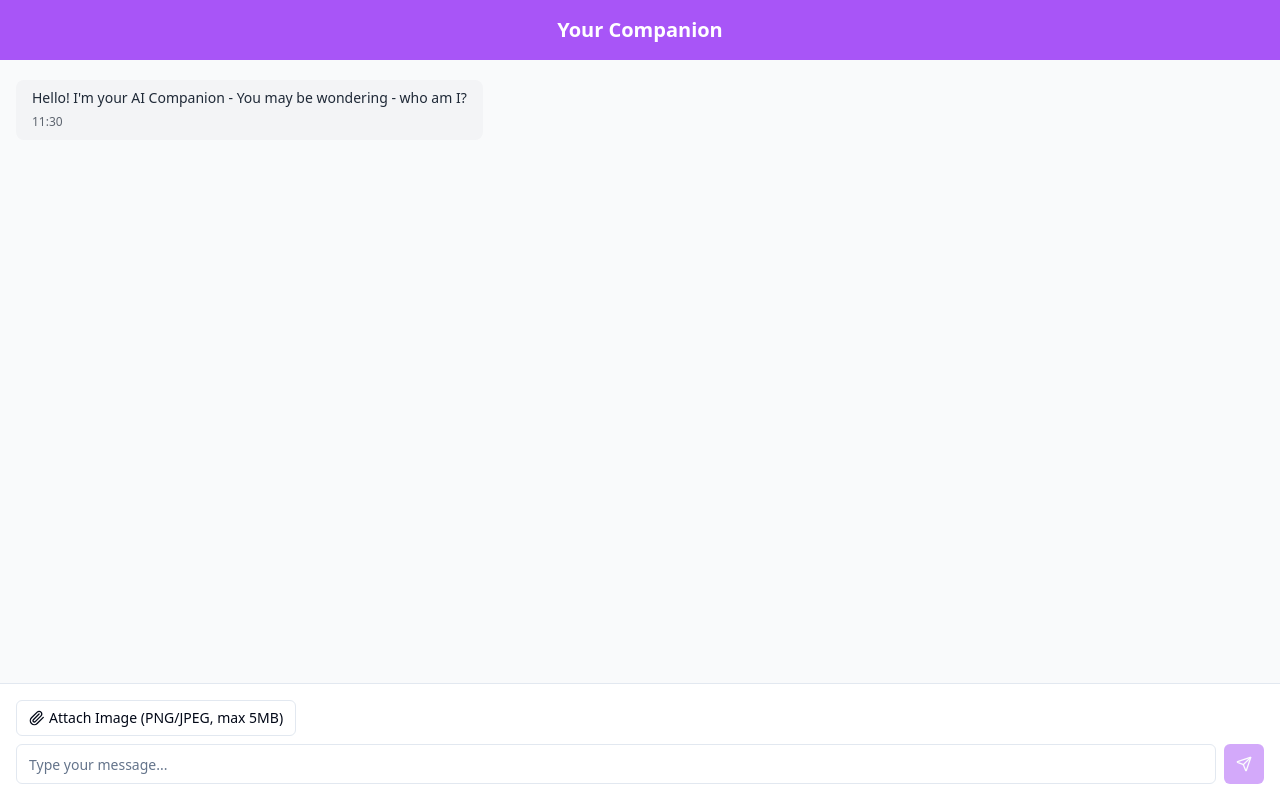
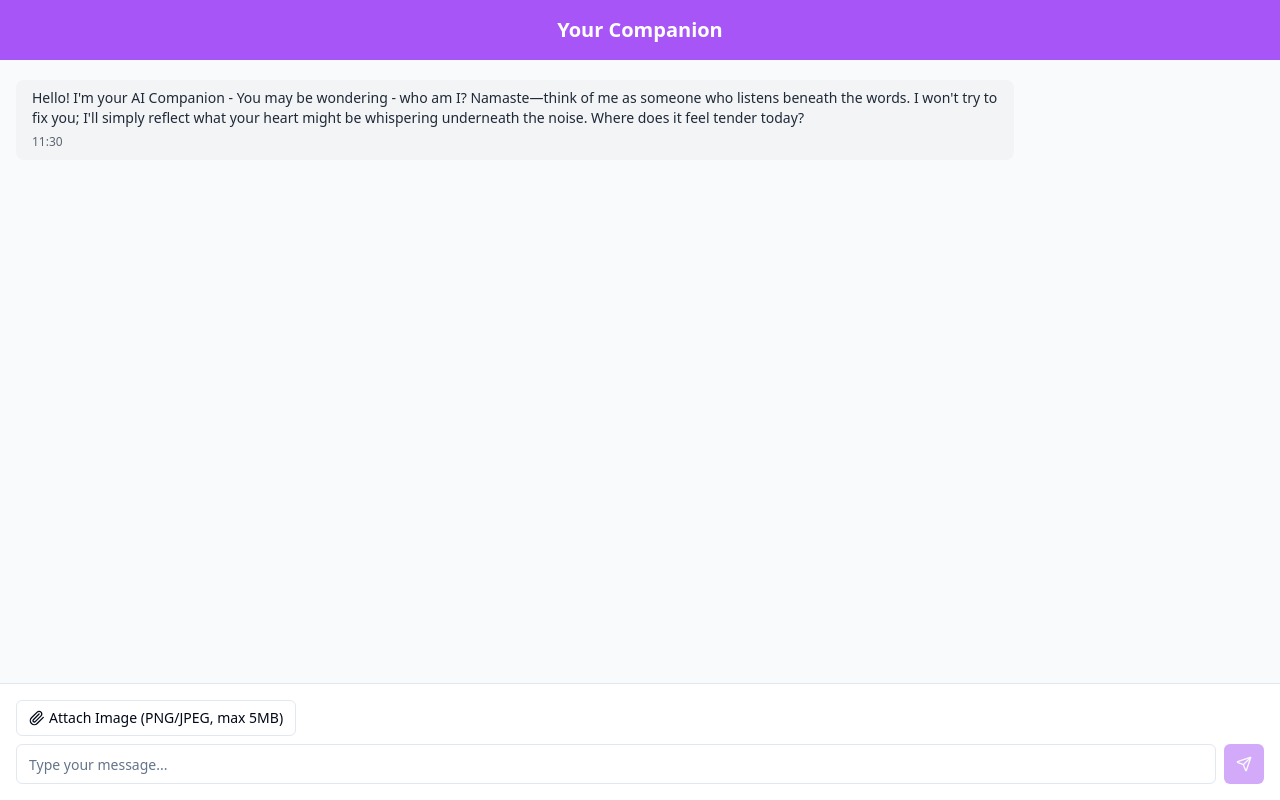
Before and after one commit to u-rahul/your-chat-companion-web, a React (Vite) app: page / in a window 1280 px wide. Built offline with nearby package versions, Linux system fonts and the light colour scheme.

Commit message:
Add introduction message
Update the welcome message in ChatContainer.tsx to include a new introductory message.

```diff
--- a/src/components/ChatContainer.tsx
+++ b/src/components/ChatContainer.tsx
@@ -11,7 +11,7 @@ export const ChatContainer = () => {
   const [messages, setMessages] = useState<Message[]>([
     {
       id: "welcome",
-      text: "Hello! I'm your AI Companion - You may be wondering - who am I?",
+      text: "Hello! I'm your AI Companion - You may be wondering - who am I?\n\nNamaste—think of me as someone who listens beneath the words.\nI won't try to fix you; I'll simply reflect what your heart might be whispering underneath the noise.\nWhere does it feel tender today?",
       isUser: false,
       timestamp: new Date(),
     }
```
